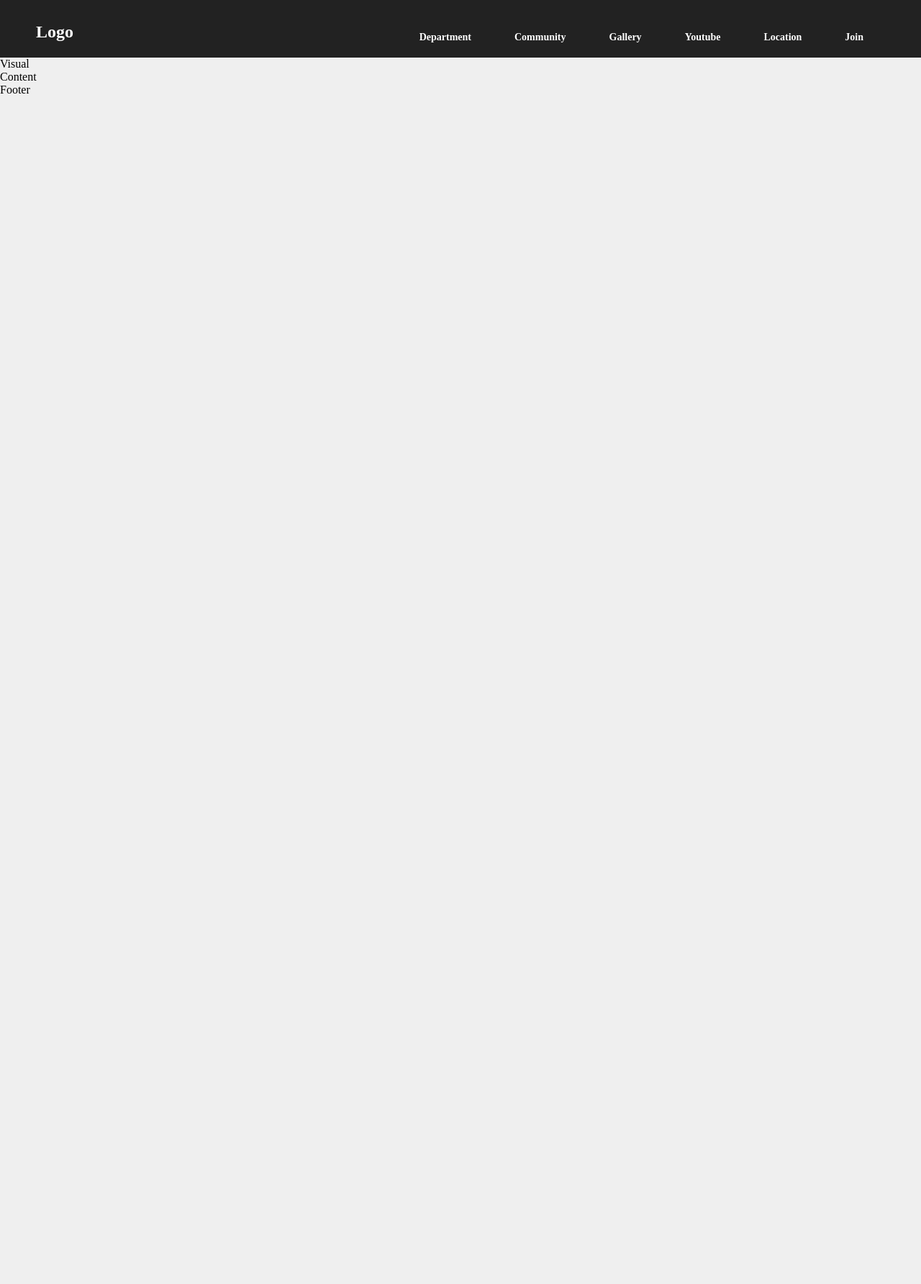
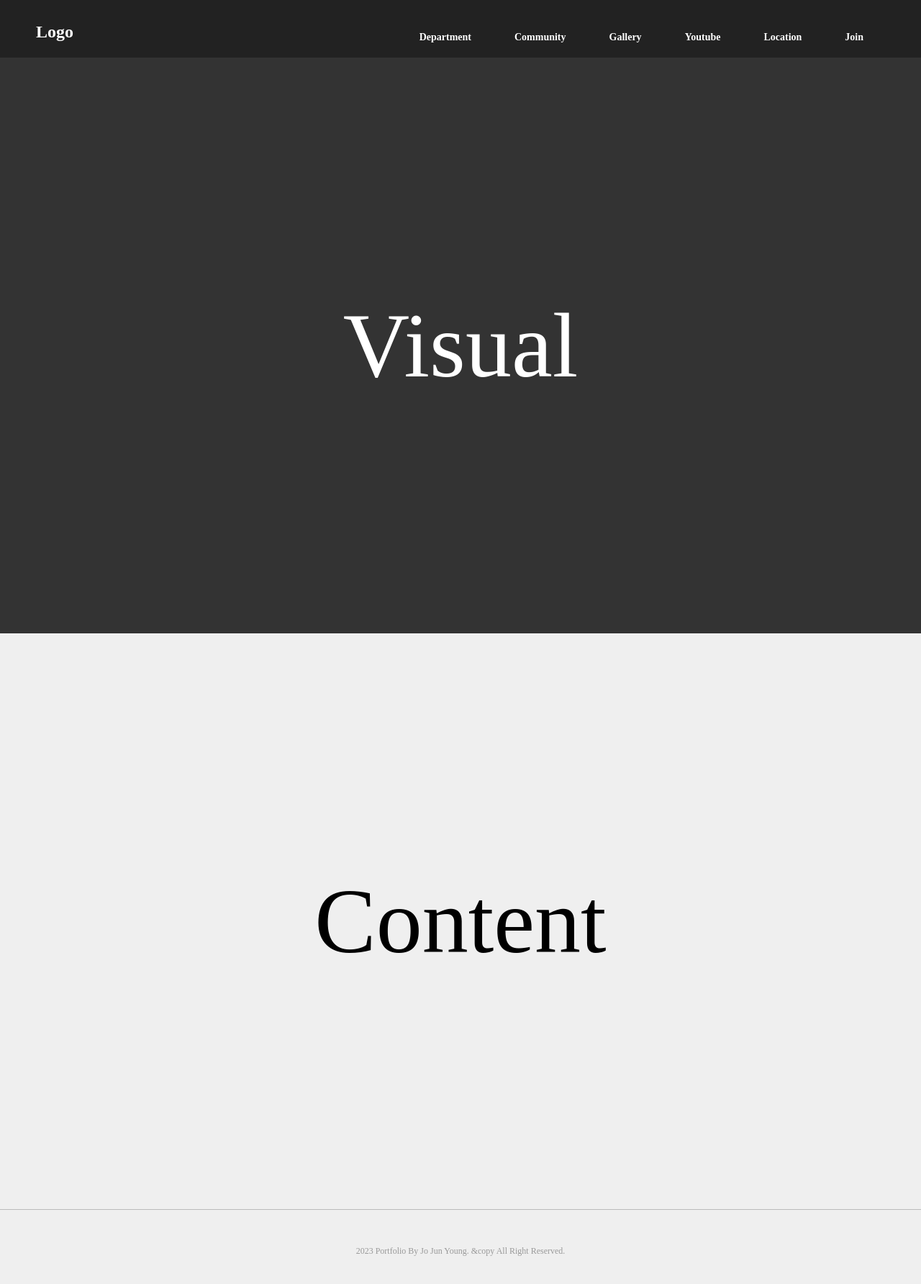
Before and after one commit to choj96/profile, a React (Create React App) app: page / in a window 1280 px wide. Shown: the top 1784 px of the page at 72% size. Before the commit the page ends 800 px from the top, so only its background shows below. Built offline with nearby package versions, Linux system fonts and the light colour scheme.

Commit message:
visual content 작업

```diff
--- a/src/App.js
+++ b/src/App.js
@@ -1,4 +1,4 @@
-import { Route } from "react-router-dom";
+import { Route, Switch } from "react-router-dom";
 // common
 import Header from "./components/common/Header";
 import Footer from "./components/common/Footer";
@@ -16,12 +16,20 @@
 function App() {
   return (
     <>
-      <Header />
-
-      <Route exact path="/">
-        <Visual />
-        <Content />
-      </Route>
+      {/* 화면에 중첩되는 컴포넌트가 있는 경우 Switch 를 활용한다. */}
+      <Switch>
+        <Route exact path="/">
+          {/* 라우터 값에 따라서 Header props로 type="main" */}
+          <Header type={"main"} />
+          <Visual />
+          <Content />
+        </Route>
+        {/* 라우터에 따라서 header의 css 를 달리하겠다. */}
+        {/* 중첩되는 header 에 대한 처리가 필요하다. */}
+        {/* 컴포넌트를 출력한느 3번째 방법 */}
+        {/* <Header type={"sub"} */}
+        <Route path="/" render={() => <Header type={"sub"} />} />
+      </Switch>
 
       <Route path="/department" component={Department} />
       <Route path="/community" component={Community} />
--- a/src/components/common/Footer.js
+++ b/src/components/common/Footer.js
@@ -1,7 +1,13 @@
 import React from "react";
 
 const Footer = () => {
-  return <div>Footer</div>;
+  return (
+    <footer>
+      <div className="inner">
+        <p>2023 Portfolio By Jo Jun Young. &copy All Right Reserved.</p>
+      </div>
+    </footer>
+  );
 };
 
 export default Footer;
--- a/src/components/common/Header.js
+++ b/src/components/common/Header.js
@@ -6,10 +6,10 @@
   : to="uri" props 는 필수
 */
 
-const Header = () => {
+const Header = (props) => {
   const active = { color: "hotpink" };
   return (
-    <header>
+    <header className={props.type}>
       <div className="inner">
         <h1>
           <Link to="/">Logo</Link>
--- a/src/components/main/Content.js
+++ b/src/components/main/Content.js
@@ -1,7 +1,7 @@
 import React from "react";
 
 const Content = () => {
-  return <div>Content</div>;
+  return <div id="main">Content</div>;
 };
 
 export default Content;
--- a/src/components/main/Visual.js
+++ b/src/components/main/Visual.js
@@ -1,7 +1,7 @@
 import React from "react";
 
 const Visual = () => {
-  return <div>Visual</div>;
+  return <div id="visual">Visual</div>;
 };
 
 export default Visual;
--- a/src/scss/common/_footer.scss
+++ b/src/scss/common/_footer.scss
@@ -0,0 +1,14 @@
+footer {
+  width: 100%;
+  border-top: 1px solid #bbb;
+  .inner {
+    width: 1180px;
+    margin: 0 auto;
+    padding: 50px;
+    p {
+      font-size: 12px;
+      color: #999;
+      text-align: center;
+    }
+  }
+}
--- a/src/scss/main/_content.scss
+++ b/src/scss/main/_content.scss
@@ -0,0 +1,8 @@
+#main {
+  width: 100%;
+  height: 100vh;
+  display: flex;
+  justify-content: center;
+  align-items: center;
+  font-size: 10vw;
+}
--- a/src/scss/main/_visual.scss
+++ b/src/scss/main/_visual.scss
@@ -0,0 +1,10 @@
+#visual {
+  width: 100%;
+  height: 100vh;
+  background-color: #333;
+  display: flex;
+  justify-content: center;
+  align-items: center;
+  font-size: 10vw;
+  color: #fff;
+}
```
Also changed, not shown: src/scss/sub/_gallery.scss (added), 1 other file (tests, documents, lock files or other folders).
